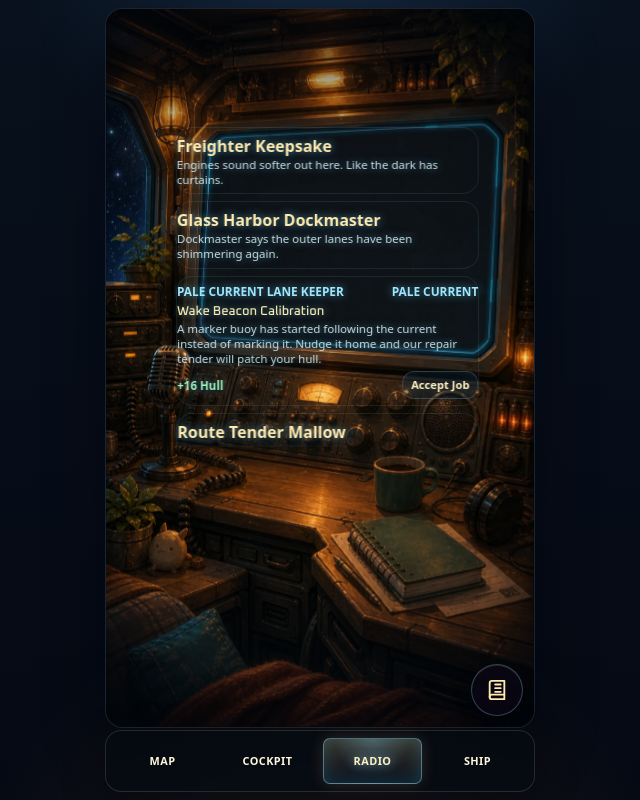
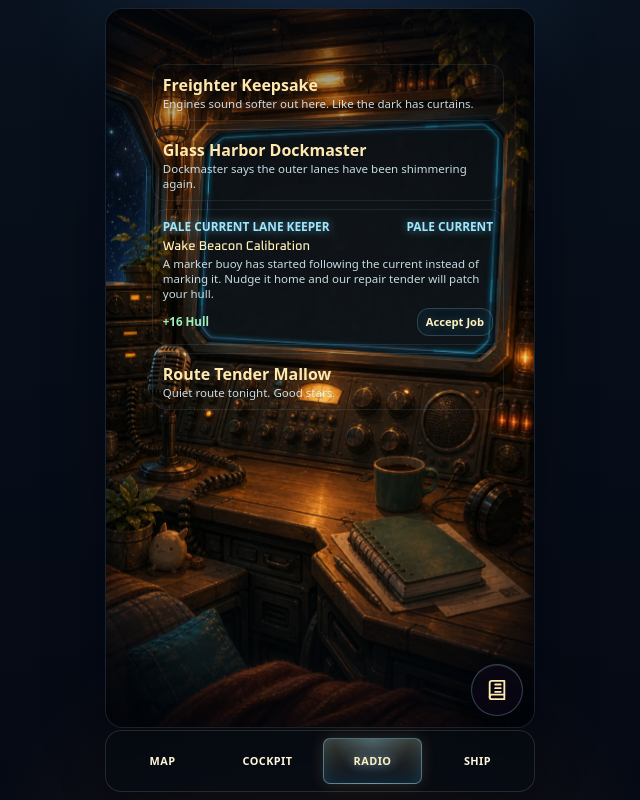
Before and after one commit to jameson5555/amongquietstars, a React (Vite) app: page / in a window 1280 px wide. Both pictures are taken after a click on the button "RADIO". Shown: the whole page, without its empty margins (320-960 px from the left). Built offline with nearby package versions, Linux system fonts and the light colour scheme.

Commit message:
css cleanup

```diff
--- a/src/App.tsx
+++ b/src/App.tsx
@@ -1453,8 +1453,8 @@ function CabinOverlay({
     case 'radio':
       return (
         <div className="overlay-layer radio-overlay">
-          <div className="radio-display overlay-shell">
-            <div className="radio-list overlay-radio-list">
+          <div className="radio-screen-viewport">
+            <div className="transmission-feed">
               {radioFeedItems.map((item) => {
                 if (item.kind === 'message') {
                   return (
--- a/src/styles.css
+++ b/src/styles.css
@@ -147,8 +147,7 @@ button {
   .tablet-surface,
   .tablet-journal-list,
   .overlay-upgrade-list,
-  .radio-display,
-  .overlay-radio-list,
+  .transmission-feed,
   .cockpit-bottom-band
 ) {
   -ms-overflow-style: none;
@@ -162,8 +161,7 @@ button {
   .tablet-surface,
   .tablet-journal-list,
   .overlay-upgrade-list,
-  .radio-display,
-  .overlay-radio-list,
+  .transmission-feed,
   .cockpit-bottom-band
 )::-webkit-scrollbar {
   display: none;
@@ -1795,8 +1793,7 @@ body {
 }
 
 .ship-screen-panel,
-.ship-upgrades-panel,
-.radio-display {
+.ship-upgrades-panel {
   padding: 18px;
   background:
     linear-gradient(180deg, rgba(13, 17, 28, 0.8), rgba(7, 11, 19, 0.92)),
@@ -1834,23 +1831,6 @@ body {
   overflow: auto;
 }
 
-.radio-overlay {
-  display: flex;
-  align-items: center;
-  justify-content: flex-end;
-  padding: 24px;
-}
-
-.radio-display {
-  width: min(480px, calc(100% - 48px));
-  max-height: calc(100% - 72px);
-  overflow: auto;
-}
-
-.overlay-radio-list {
-  margin-top: 8px;
-}
-
 .radio-empty {
   color: #f1dfbb;
 }
@@ -1888,8 +1868,7 @@ body {
   }
 
   .map-shell,
-  .tablet-surface,
-  .radio-display {
+  .tablet-surface {
     width: calc(100% - 12px);
   }
 }
@@ -1931,7 +1910,6 @@ body {
 
   .map-shell,
   .tablet-surface,
-  .radio-display,
   .ship-screen-panel,
   .ship-upgrades-panel {
     padding: 14px;
@@ -1942,11 +1920,6 @@ body {
   }
 
   .ship-overlay {
-    padding: 76px 12px 12px;
-  }
-
-  .radio-overlay {
-    align-items: flex-end;
     padding: 76px 12px 12px;
   }
 
@@ -2608,22 +2581,6 @@ body {
   padding: 0;
 }
 
-.radio-display {
-  position: absolute;
-  left: 10px;
-  right: 10px;
-  top: auto;
-  bottom: 10px;
-  width: auto;
-  max-height: calc(100% - 82px);
-  padding: 12px;
-}
-
-.overlay-radio-list {
-  max-height: min(48vh, 400px);
-  overflow: auto;
-}
-
 @media (max-width: 900px) {
   .map-shell {
     width: calc(100% - 40px);
@@ -2639,11 +2596,6 @@ body {
   .ship-upgrades-panel {
     right: 10%;
     width: 32%;
-  }
-
-  .radio-display {
-    right: 10%;
-    width: 34%;
   }
 }
 
@@ -2682,8 +2634,7 @@ body {
   }
 
   .ship-screen-panel,
-  .ship-upgrades-panel,
-  .radio-display {
+  .ship-upgrades-panel {
     left: 12px;
     right: 12px;
     width: auto;
@@ -2698,11 +2649,6 @@ body {
     max-height: 42%;
   }
 
-  .radio-display {
-    top: auto;
-    bottom: 12px;
-    max-height: calc(100% - 138px);
-  }
 }
 
 /* Portrait mobile screen alignment, applied at every viewport width. */
@@ -2836,73 +2782,6 @@ body {
   line-height: 1.25;
 }
 
-.cabin-experience.view-radio .radio-display {
-  left: 13.2%;
-  top: 14.2%;
-  right: auto;
-  bottom: auto;
-  width: 78.8%;
-  height: 49.5%;
-  min-height: 0;
-  max-height: 49.5%;
-  padding: 0;
-  overflow: hidden;
-  clip-path: polygon(3% 0, 95% 0, 100% 7%, 99% 91%, 95% 99%, 4% 99%, 0 92%, 1% 8%);
-  transform: none;
-}
-
-.cabin-experience.view-radio .overlay-radio-list {
-  position: absolute;
-  inset: 4.5% 4.5% 5.5% 3.5%;
-  width: auto;
-  height: auto;
-  min-height: 0;
-  max-height: none;
-  margin: 0;
-  padding: 0 5px 8px 2px;
-  gap: 7px;
-  overflow-y: auto;
-  overflow-x: hidden;
-  overscroll-behavior: contain;
-  scrollbar-width: thin;
-  scrollbar-color: rgba(130, 225, 255, 0.42) transparent;
-  transform: perspective(900px) rotateZ(-0.15deg) skewY(0.15deg);
-  transform-origin: center;
-}
-
-.view-radio .radio-message {
-  padding-block: 6px;
-}
-
-.view-radio .radio-message p,
-.journal-modal .journal-entry p {
-  font-size: 0.72rem;
-  line-height: 1.28;
-}
-
-.view-radio .radio-message h3 {
-  margin: 3px 0;
-  font-size: 0.8rem;
-}
-
-.view-radio .job-offer-footer {
-  margin-top: 5px;
-}
-
-.view-radio .job-offer-footer .small-action {
-  min-height: 28px;
-  padding: 4px 8px;
-}
-
-.view-radio .overlay-radio-list::-webkit-scrollbar {
-  width: 4px;
-}
-
-.view-radio .overlay-radio-list::-webkit-scrollbar-thumb {
-  border-radius: 999px;
-  background: rgba(130, 225, 255, 0.42);
-}
-
 .journal-modal .journal-entry {
   padding-block: 9px;
 }
@@ -2923,8 +2802,7 @@ body {
 .cabin-experience .tablet-surface,
 .cabin-experience .holo-panel,
 .cabin-experience .ship-screen-panel,
-.cabin-experience .ship-upgrades-panel,
-.cabin-experience .radio-display {
+.cabin-experience .ship-upgrades-panel {
   border: 0;
   background: transparent;
   box-shadow: none;
@@ -2939,8 +2817,7 @@ body {
 .cabin-experience .overlay-shell,
 .cabin-experience .tablet-surface,
 .cabin-experience .ship-screen-panel,
-.cabin-experience .ship-upgrades-panel,
-.cabin-experience .radio-display {
+.cabin-experience .ship-upgrades-panel {
   transform: var(--screen-transform);
   transform-origin: center;
 }
@@ -3031,10 +2908,6 @@ body {
 
 .view-ship .ship-upgrades-panel {
   --screen-transform: perspective(720px) rotateY(-3deg) skewY(-0.6deg);
-}
-
-.view-radio .radio-display {
-  --screen-transform: none;
 }
 
 /* Cabin controls remain powered and travel with their corresponding view. */
@@ -3204,7 +3077,6 @@ body {
   .tablet-surface,
   .ship-screen-panel,
   .ship-upgrades-panel,
-  .radio-display,
   .cockpit-starfield,
   .cockpit-starfield::before,
   .cockpit-starfield::after {
@@ -4212,3 +4084,61 @@ body {
     opacity: 0.4;
   }
 }
+
+/* Radio console: dedicated geometry prevents generic overlay rules from leaking in. */
+.cabin-experience.view-radio .radio-screen-viewport {
+  position: absolute;
+  z-index: 2;
+  left: 8%;
+  top: 5%;
+  width: 90%;
+  height: 67%;
+  min-width: 0;
+  min-height: 0;
+  overflow: hidden;
+  pointer-events: auto;
+  clip-path: polygon(3% 0, 95% 0, 100% 7%, 99% 91%, 95% 99%, 4% 99%, 0 92%, 1% 8%);
+}
+
+.cabin-experience.view-radio .transmission-feed {
+  position: absolute;
+  inset: 4% 4.5% 5% 3%;
+  min-width: 0;
+  min-height: 0;
+  display: grid;
+  grid-auto-rows: max-content;
+  align-content: start;
+  gap: 8px;
+  margin: 0;
+  padding: 0 4px 10px 0;
+  overflow-x: hidden;
+  overflow-y: auto;
+  overscroll-behavior: contain;
+  touch-action: pan-y;
+}
+
+.cabin-experience.view-radio .transmission-feed .radio-message {
+  min-width: 0;
+  margin: 0;
+  padding: 8px 10px;
+  border-radius: 14px;
+}
+
+.cabin-experience.view-radio .transmission-feed .radio-message p {
+  font-size: 0.72rem;
+  line-height: 1.3;
+}
+
+.cabin-experience.view-radio .transmission-feed .radio-message h3 {
+  margin: 3px 0;
+  font-size: 0.8rem;
+}
+
+.cabin-experience.view-radio .transmission-feed .job-offer-footer {
+  margin-top: 6px;
+}
+
+.cabin-experience.view-radio .transmission-feed .job-offer-footer .small-action {
+  min-height: 28px;
+  padding: 4px 8px;
+}
```
